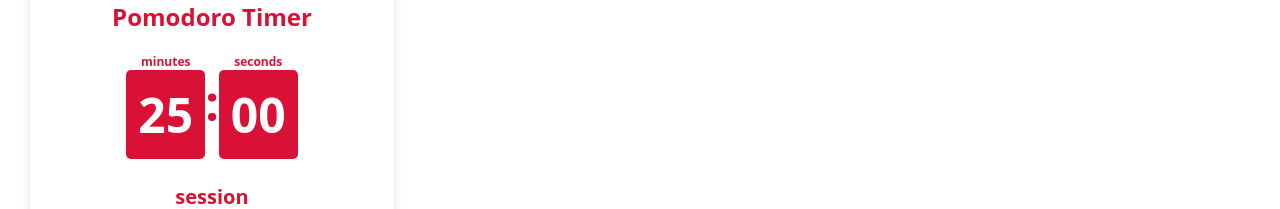
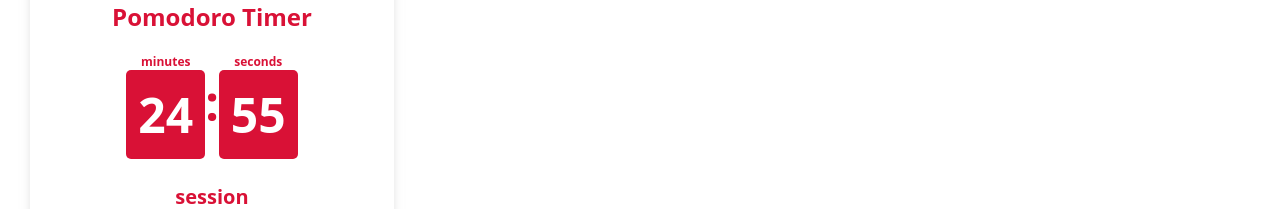
Before and after one commit to keilla/react-rxjs-examples, a React (Create React App) app: page /pomodoro in a window 1280 px wide. Shown: the part 295-504 px from the top of the page. Built offline with nearby package versions, Linux system fonts and the light colour scheme.

Commit message:
Adds TimeService

```diff
--- a/src/pomodoroTimer/timer/Timer.tsx
+++ b/src/pomodoroTimer/timer/Timer.tsx
@@ -1,29 +1,63 @@
 import React from 'react';
+import { interval } from 'rxjs';
+import { finalize, takeUntil, tap } from 'rxjs/operators';
 import { TimerProps } from './timerProps';
 import './Timer.scss';
+import { TimeService } from '../../services/';
 
 interface TimerState {
   minutes: number;
-  seconds: number;
+  seconds: number
 }
 
 export class Timer extends React.Component<TimerProps, TimerState> {
 
-  constructor(props: TimerProps) {
+  constructor(
+    props: TimerProps,
+    private timeService: TimeService,
+    private readonly intervalInMiliseconds = 1000
+  ) {
     super(props);
-    this.state = {
-      minutes: 0,
-      seconds: 0
-    };
+    this.state = { minutes: 0, seconds: 0 };
+    this.timeService = new TimeService(this.initialMinutesToSeconds);
   }
 
   componentDidMount() {
-    this.setState({minutes: this.props.initialMinutes});
+    this.setState({
+      minutes: this.timeService.minutes,
+      seconds: this.timeService.seconds
+    });
+    this.start();
   }
 
-  padStart(value: number) {
+  get timer$() {
+    const interval$ = interval(this.intervalInMiliseconds);
+    const end$ = interval(this.initialMinutesToMiliseconds + this.intervalInMiliseconds);
+
+    return interval$.pipe(
+      takeUntil(end$),
+      tap(() => this.timeService.addSeconds(-1)),
+      finalize(() => console.log('Time is Up'))
+    );
+  }
+
+  get initialMinutesToSeconds() {
+    return this.props.initialMinutes * 60;
+  }
+
+  get initialMinutesToMiliseconds() {
+    return this.initialMinutesToSeconds * 1000;
+  }
+
+  private padStart(value: number) {
     const stringValue = value.toString();
     return stringValue.padStart(2, '0')
+  }
+
+  private start() {
+    this.timer$.pipe(
+      tap(() => this.setState({ seconds: this.timeService.seconds, minutes: this.timeService.minutes }))
+    ).subscribe();
   }
 
   render() {
--- /dev/null
+++ b/src/services/index.ts
@@ -0,0 +1 @@
+export { TimeService } from './time/timeService';
--- /dev/null
+++ b/src/services/time/timeService.ts
@@ -0,0 +1,19 @@
+export class TimeService {
+  constructor(private timeInSeconds: number) {}
+
+  get minutes() {
+    return Math.floor(this.timeInSeconds / 60);
+  }
+
+  get seconds() {
+    return this.timeInSeconds % 60;
+  }
+
+  addMinutes(value: number) {
+    this.timeInSeconds += value * 60;
+  }
+
+  addSeconds(value: number) {
+    this.timeInSeconds += value;
+  }
+}
--- a/tsconfig.json
+++ b/tsconfig.json
@@ -17,7 +17,8 @@
     "resolveJsonModule": true,
     "isolatedModules": true,
     "noEmit": true,
-    "jsx": "react"
+    "jsx": "react",
+    "strictPropertyInitialization": false
   },
   "include": [
     "src"
```
Lines whose indentation alone changed are shown as unchanged.
